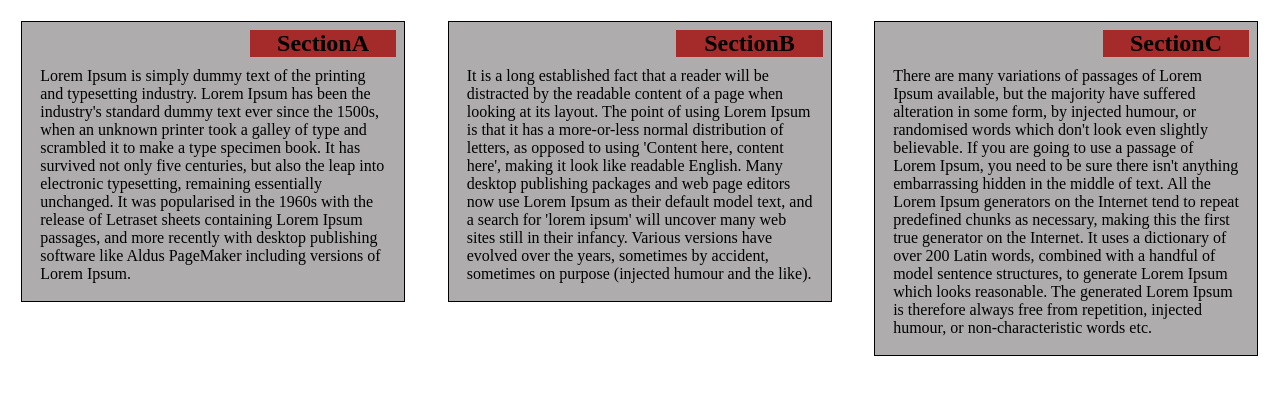
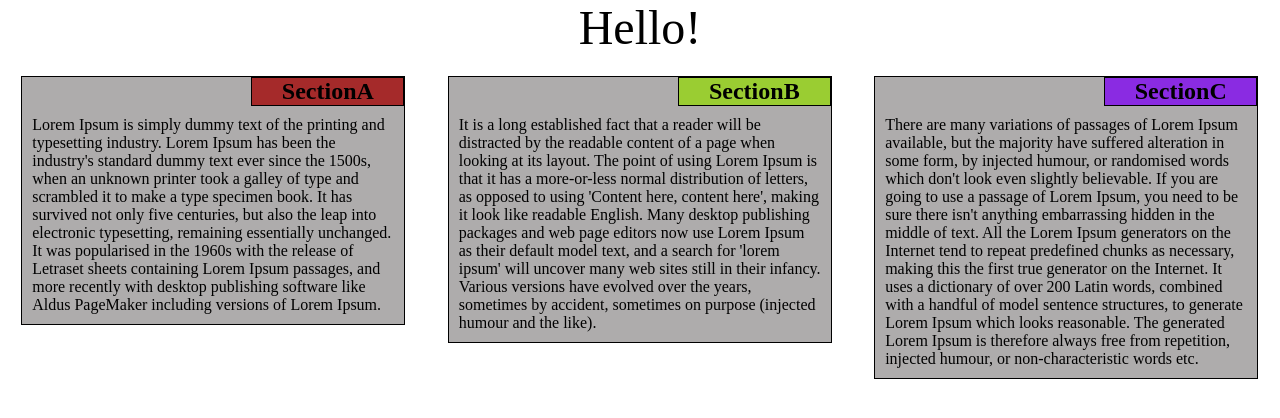
Before and after one commit to QuanTangUoA/web_front_end, a plain HTML site: page mod2_solution/index.html in a window 1280 px wide. Drawn offline with Linux system fonts and the light colour scheme.

Commit message:
add borders for title

```diff
--- a/mod2_solution/index.css
+++ b/mod2_solution/index.css
@@ -3,15 +3,35 @@
     margin: 0px;
     padding: 0px;
 }
+
+div {
+    text-align: center;
+    font-size: 48px;
+}
+
 p {
     clear: right;
     padding: 10px;
 }
+
 h1 {
     text-align: center;
     width: 40%;
+    float: right;
+    border-style: solid;
+    border-width: 1px;
+}
+
+.sec1{
     background-color: brown;
-    float: right;
+}
+
+.sec2{
+    background-color: yellowgreen;
+}
+
+.sec3{
+    background-color: blueviolet;
 }
 /*tablet*/
 @media (min-width: 768px) and (max-width: 991px){
@@ -20,7 +40,6 @@ h1 {
         background-color: rgb(174, 172, 172);
         border-width: 1px;
         border-style: solid;
-        padding: 8px;
         float: left;
         margin: 1%;
     }
@@ -29,6 +48,9 @@ h1 {
     }
     .section3{
         width: auto;
+    }
+    .sec3{
+        width: 20%;
     }
 
 }
@@ -40,7 +62,6 @@ h1 {
         background-color: rgb(174, 172, 172);
         border-width: 1px;
         border-style: solid;
-        padding: 8px;
         width: 30%;
         float: left;
         margin: 1.66%;
@@ -54,7 +75,6 @@ h1 {
         background-color: rgb(174, 172, 172);
         border-width: 1px;
         border-style: solid;
-        padding: 8px;
         margin: 1%;
     }
 }
--- a/mod2_solution/index.html
+++ b/mod2_solution/index.html
@@ -7,8 +7,9 @@
         <meta name="viewport" content="width=device-width, initial-scale=1">
     </head>
     <body>
+        <div>Hello!</div>
         <section class="section1">
-            <h1>SectionA</h1><br>
+            <h1 class="sec1">SectionA</h1><br>
             <p>Lorem Ipsum is simply dummy text of the printing and typesetting industry.
             Lorem Ipsum has been the industry's standard dummy text ever since the 1500s,
             when an unknown printer took a galley of type and scrambled it to make a type specimen book.
@@ -18,7 +19,7 @@
             </p>
         </section>
         <section class="section2">
-            <h1>SectionB</h1><br>
+            <h1 class="sec2">SectionB</h1><br>
             <p>It is a long established fact that a reader will be distracted by the readable content of a page when looking at its layout.
             The point of using Lorem Ipsum is that it has a more-or-less normal distribution of letters, as opposed to using 'Content here,
             content here', making it look like readable English. Many desktop publishing packages and web page editors now use Lorem Ipsum as their default model text,
@@ -27,7 +28,7 @@
             </p>
         </section>
         <section class="section3">
-            <h1>SectionC</h1><br>
+            <h1 class="sec3">SectionC</h1><br>
             <p>There are many variations of passages of Lorem Ipsum available, but the majority have suffered alteration in some form,
             by injected humour, or randomised words which don't look even slightly believable. If you are going to use a passage of Lorem Ipsum,
             you need to be sure there isn't anything embarrassing hidden in the middle of text. All the Lorem Ipsum generators on the Internet tend to repeat predefined chunks as necessary,
```
